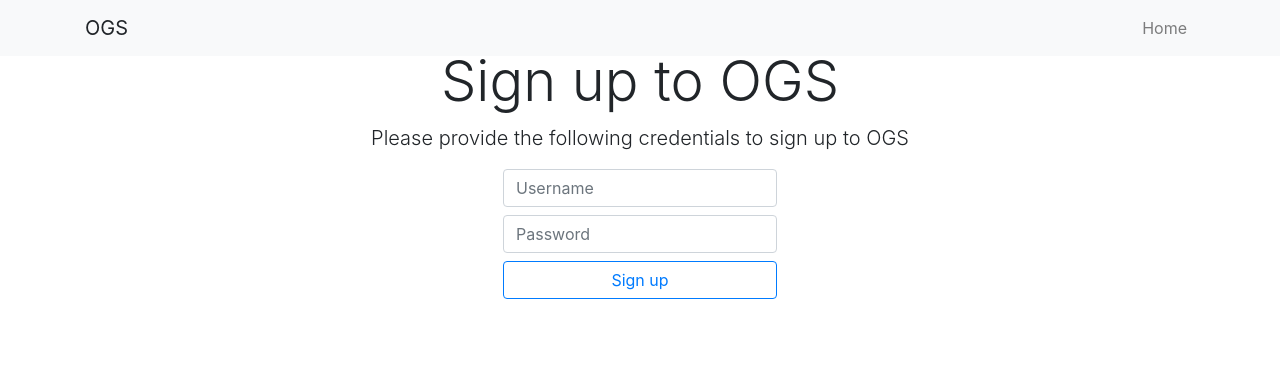
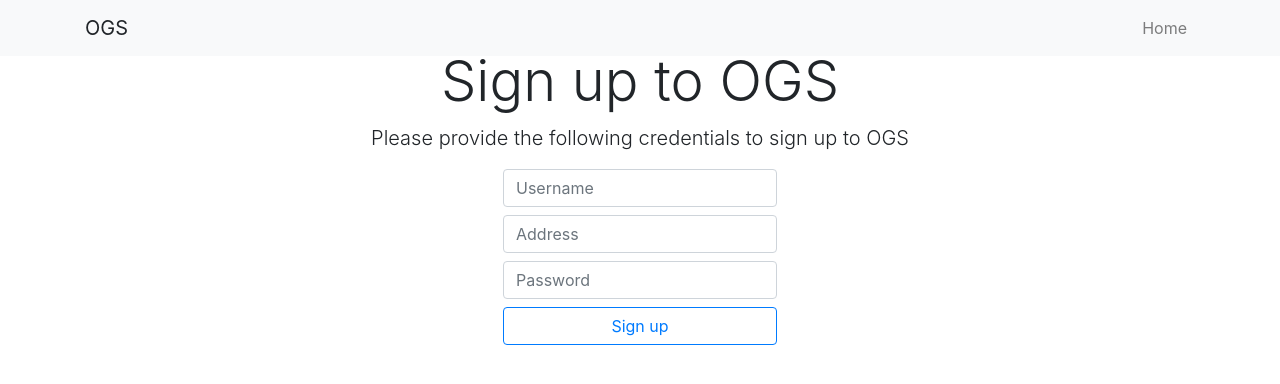
Before and after one commit to backstab319/Online-Grocery-Shopping, a PHP site: page /signup.php in a window 1280 px wide. Shown: the top 384 px of the page. Run offline with PHP 8.4, Linux system fonts and the light colour scheme.

Commit message:
Update signup.php

```diff
--- a/signup.php
+++ b/signup.php
@@ -33,6 +33,7 @@
         <div class="form-group d-flex justify-content-center">
             <form action="signup.php" method="POST">
                 <input type="text" class="form-control mb-2" name="userid" placeholder="Username">
+                <input type="text" class="form-control mb-2" name="address" placeholder="Address">
                 <input type="password" class="form-control mb-2" name="pass" placeholder="Password">
                 <input type="submit" value="Sign up" class="form-control btn btn-outline-primary mb-2" name="signup">
             </form>
@@ -46,8 +47,9 @@
                 global $conn;
                 $username = $_POST["userid"];
                 $password = $_POST["pass"];
-                if(($username and $password) != NULL){
-                    $sql = "INSERT INTO login_details VALUES('$username','$password')";
+                $address = $_POST["address"];
+                if(($username and $password and $address) != NULL){
+                    $sql = "INSERT INTO login_details VALUES('$username','$password','$address')";
                     echo "<p class='lead'>Signed up!</p>";
                     $conn->query($sql);
                 }else{
```
